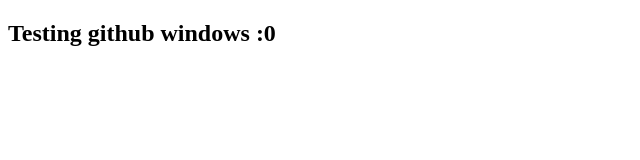
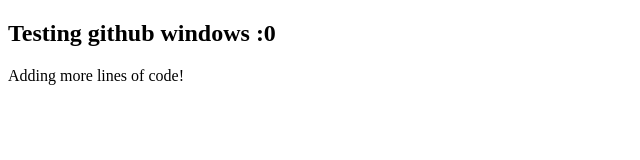
Before and after one commit to sidmahata/testgithubwindows, a plain HTML site: page index.html in a window 1280 px wide. Shown: the whole page, without its empty margins (0-640 px from the left). Drawn offline with Linux system fonts and the light colour scheme.

Commit message:
second commit
more code edited

```diff
--- a/index.html
+++ b/index.html
@@ -5,5 +5,6 @@
 </head>
 <body>
     <h2>Testing github windows :0</h2>
+    <p>Adding more lines of code!</p>
 </body>
 </html>
```
